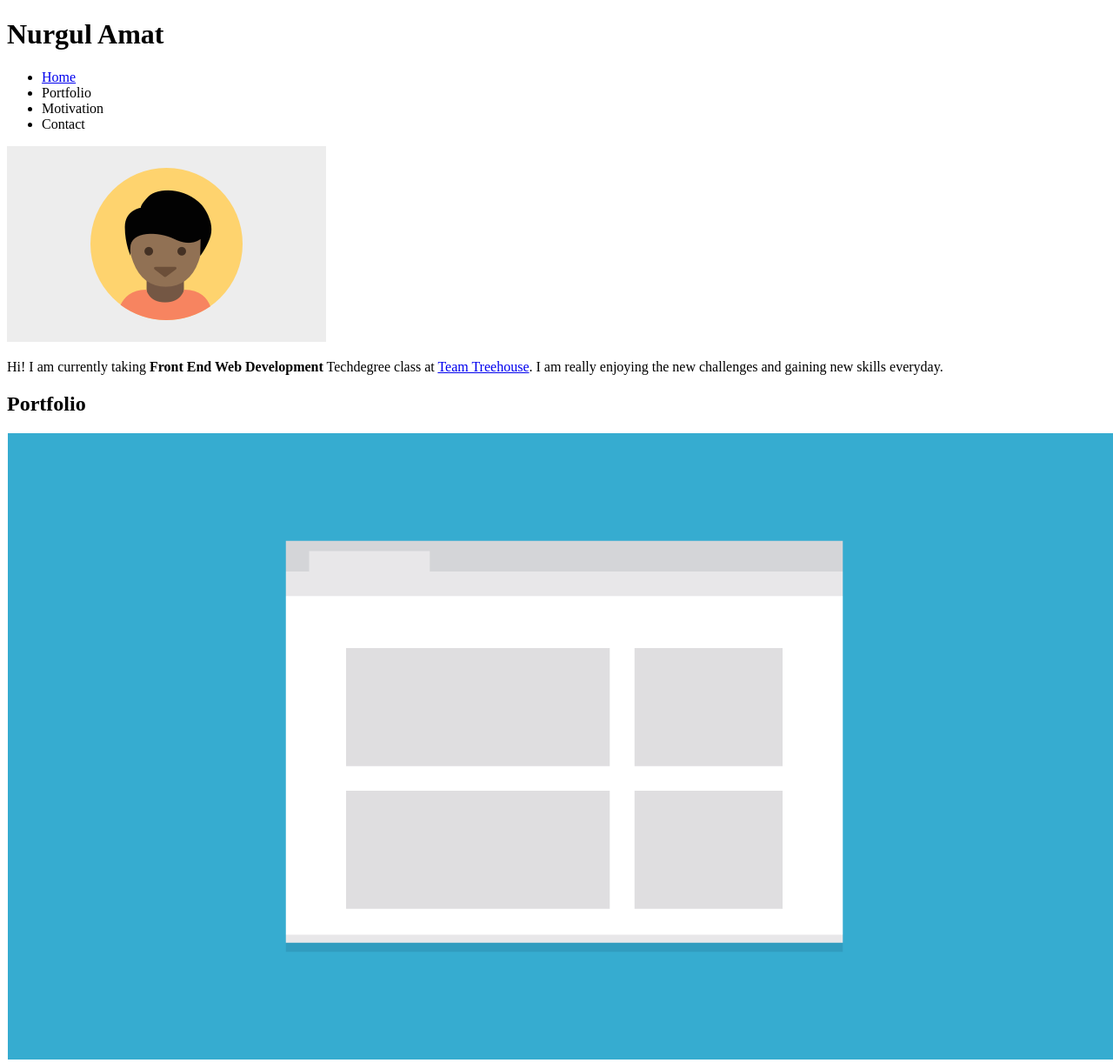
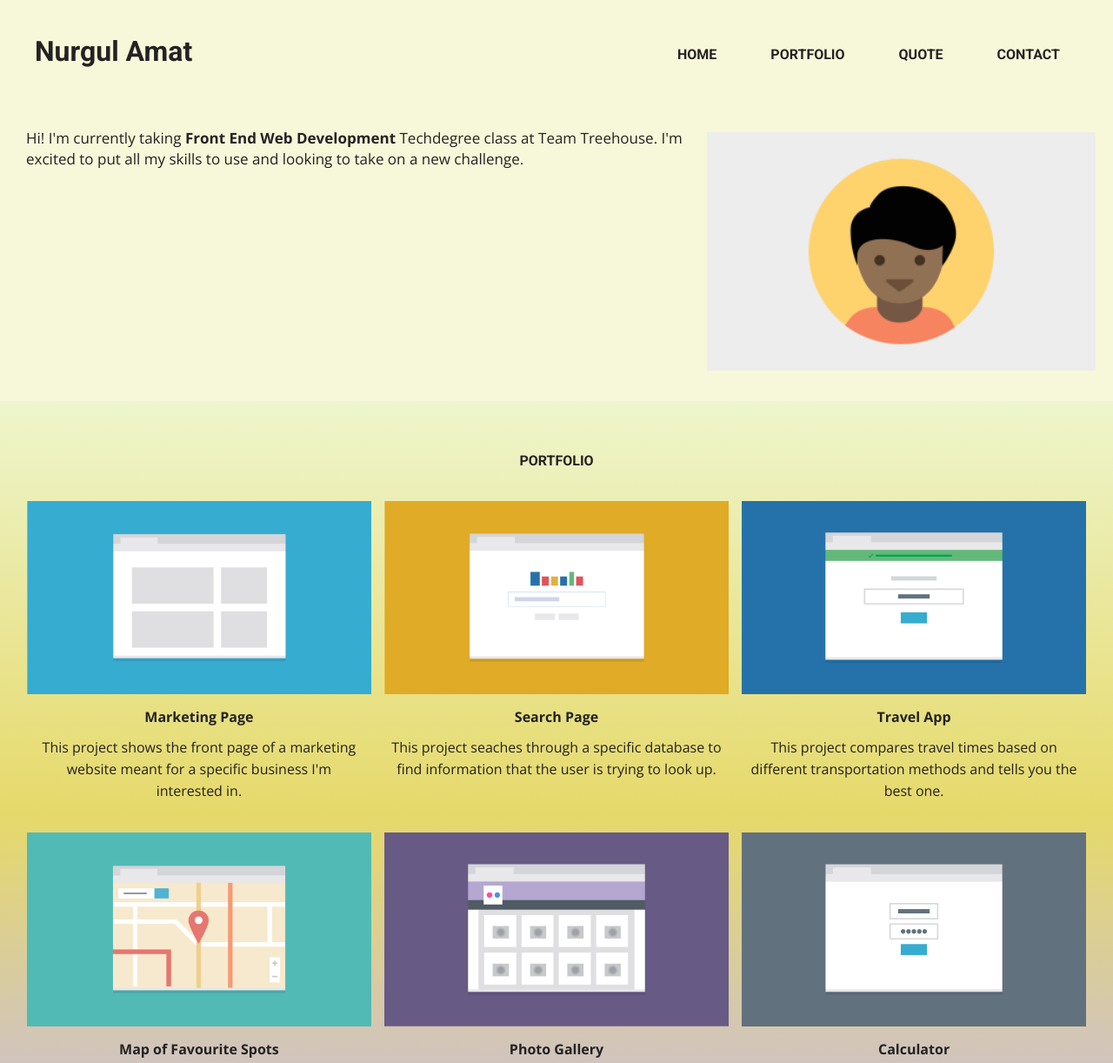
Before and after one commit to nurgul212/Responsive-layout-project-2, a plain HTML site: page index.html in a window 1280 px wide. Shown: the top 1222 px of the page at 87% size. Drawn offline with nearby package versions, Linux system fonts and the light colour scheme.

Commit message:
added for review

```diff
--- a/css/style.css
+++ b/css/style.css
@@ -0,0 +1,194 @@
+/* =================================
+  Base Element Styles
+==================================== */
+* {
+    box-sizing: border-box;
+}
+.main-header {
+    background:#f7f7d9;
+    padding: 0 0 32px;
+}
+.main-header,
+.main-nav {
+    display:flex;
+    flex-direction: column;
+}
+
+body {
+    background:#f7f7d9;
+    text-align: center;
+    color:  #242222;
+    margin: 0 auto;
+}
+.main-container{
+    background:linear-gradient(#ebf5c9c7,#e6d96a, #c2b6f5, #f7f7d9);
+}
+H2 {
+    font-family: 'Roboto', sans-serif;
+    font-size:16px;
+}
+h1,ul, .main-footer  {
+    font-family: 'Roboto', sans-serif;
+    padding: 0;
+    margin:30px 10px;
+}
+h3, p {
+    font-family: 'Open Sans', sans-serif;
+    font-size: 16px;
+    line-height: 25px;
+    margin:10px 8px;
+ }
+img {
+    width:100%;
+}
+li {
+    list-style: none;
+    font-size: 16px;
+    text-transform: uppercase;
+    padding:15px;
+}
+a{
+    text-decoration: none;
+    color: rgb(36, 34, 34);
+}
+a:hover {
+    text-decoration: underline;
+    color:#f83d1c;
+}
+.nav {
+    background-color: white;
+    padding: 15px;
+    margin: 8px 16px;
+}
+.pro-intro {
+    margin-top: -20px;
+}
+.profile-picture {
+    padding-top:15px;
+    padding-bottom:15px;
+    width: 60%;
+}
+.main-container, #portfolio, #contact {
+    padding:30px;
+}
+.subsection {
+    padding-bottom:25px;
+}
+.quote {
+    font: 20px 'Georgia', sans-serif;
+    font-style: italic;
+    color:white;
+    margin: 0;
+    background-image: linear-gradient(180deg, #52ACFF 25%, #FFE32C 100%);
+    padding: 50px;
+    border-radius: 50%;
+}
+.quote figcaption,
+.quote blockquote {
+    margin: 20px 10px;
+}
+.phone-email {
+      margin-top:25px;
+}
+
+.footer-nav {
+    display:none;
+}
+footer {
+    border-top:solid rgb(173, 172, 172) 1px;
+    margin-top:20px;
+    display:flex;
+    flex-direction:row;
+    justify-content: space-between;
+}
+
+/* =================================
+  Media Queries for tablets at 768px
+==================================== */
+ @media screen and (min-width:768px) {
+     body{
+         flex-wrap:wrap;
+     }
+     .main-header{
+         padding-top: 10px;
+     }
+      .main-nav {
+        margin-top:-1em;
+        flex-direction: row;
+        justify-content:center;
+      }
+      .nav {
+        background-color:transparent;
+      }
+      .pro-intro {
+          display:flex;
+          justify-content: center;
+       }
+      .profile-picture {
+         max-width:50%;
+          order:2;
+          margin-right:20px;
+          margin-bottom: 20px;
+       }
+      .introduction {
+          text-align: left;
+          margin-left:30px;
+          font-size:17px;
+          line-height: 3vh;
+      }
+       .section {
+           display:flex;
+           flex-wrap:wrap;
+           justify-content: space-between;
+           margin:0.5rem;
+        }
+       .subsection{
+           max-width:48%;
+       }
+       .quote {
+           border-radius: 2%;
+           margin-left:10px;
+           margin-right:10px;
+       }
+       .contact-text {
+        max-width: 65%;
+        margin: auto;
+       }
+      .footer-nav{
+          display: flex;
+          margin-top:-3px;
+      }
+      .top-top{
+          display:none;
+      }
+}
+ /* =================================
+  Media Queries for desktop screen at 1024px
+==================================== */
+@media screen and (min-width:1024px) {
+    .main-header {
+	    flex-direction: row;
+        justify-content: space-between;
+        padding-left:30px;
+        padding-right:20px;
+	  }
+    .main-nav {
+        margin-top: 20px;
+        align-self: center;
+    }
+
+    .main-container, #portfolio, #contact {
+        padding:23px;
+    }
+    .subsection{
+        max-width:32.5%;
+    }
+    .contact-text {
+        max-width: 50%;
+        margin: auto;
+    }
+   .quote {
+        border-radius: 0;
+        font-size: 30px;
+    }
+}
--- a/index.html
+++ b/index.html
@@ -1,68 +1,96 @@
 <!DOCTYPE html>
 <html lang="en">
-
     <head>
         <meta charset="UTF-8">
-    <meta http-equiv="X-UA-Compatible" content="IE=edge">
-    <meta name="viewport" content="width=device-width, initial-scale=1.0">
+        <meta name=viewport content="width=device-width, initial-scale=1">
         <title>Responsive Layout project 2</title>
-    <link href='https://fonts.googleapis.com/css?family=Varela+Round' rel='stylesheet' type='text/css'>
+        <link rel="preconnect" href="https://fonts.googleapis.com">
+        <link rel="preconnect" href="https://fonts.gstatic.com" crossorigin>
+        <link href="https://fonts.googleapis.com/css2?family=Open+Sans:wght@300;400;700&family=Roboto:wght@700&display=swap" rel="stylesheet">
         <link rel="stylesheet" href="css/style.css">
     </head>
     <body>
-        <header class="main-header">
-            <h1>Nurgul Amat</h1>
-            <ul class=main-nav>
-                <li><a href="index.html">Home</a></li>
-                <li>Portfolio</li>
-                <li>Motivation</li>
-                <li>Contact</li>
+        <header>
+            <div class="main-header">
+               <h1 class="student-name">Nurgul Amat</h1>
+                <ul class="main-nav">
+                    <li class="nav"><a href="index.html">Home</a></li>
+                    <li class="nav"><a href="#portfolio">Portfolio</a></li>
+                    <li class="nav"><a href="#quote-id">Quote</a></li>
+                    <li class="nav"><a href="#contact">Contact</a></li>
                 </ul>
-            <img src="images/responsive-layout-profile.png" alt="Responsive profile picture">
-            <p>Hi! I am currently taking <strong>Front End Web Development</strong> Techdegree class at <a href="https://teamtreehouse.com/home">Team Treehouse</a>. I am really enjoying the new challenges and gaining new skills everyday.</p>
+            </div>
+            <div class="pro-intro">
+                <img class="profile-picture" src="images/responsive-layout-profile.png" alt="Responsive profile picture">
+                <p class="introduction">Hi! I'm currently taking <strong>Front End Web Development</strong> Techdegree class at <a href="https://teamtreehouse.com/home">Team Treehouse</a>. I'm excited to put all my skills to use and looking to take on a new challenge.  </p>
+            </div>
         </header>
-        <h2>Portfolio</h2>
 
-        <div>
+        <main class="main-container">
+            <h2 id="portfolio">PORTFOLIO</h2>
+            <div class="section">
+                <div class="subsection">
                     <img src="images/portfolio-1.png" alt="Marketing Page Pic"/>
                     <h3>Marketing Page</h3>
                     <p>This project shows the front page of a marketing website meant for a specific business I'm interested in.</p>
                 </div>
-        <div>
+
+                <div class="subsection">
                     <img src="images/portfolio-2.png" alt="Search Page Pic"/>
                     <h3>Search Page</h3>
                     <p>This project seaches through a specific database to find information that the user is trying to look up.</p>
                 </div>
-        <div>
+
+                <div class="subsection">
                     <img src="images/portfolio-3.png" alt="Travel App Pic"/>
                     <h3>Travel App</h3>
                     <p>This project compares travel times based on different transportation methods and tells you the best one.</p>
                 </div>
-        <div>
+
+                <div class="subsection">
                     <img src="images/portfolio-4.png" alt="Map of Favourite Spots Pic"/>
                     <h3>Map of Favourite Spots</h3>
                     <p>This project uses mapping apis to plot points for my favourite spots in the city for a do-it-yourself walking tour.</p>
                 </div>
-        <div>
+
+                <div class="subsection">
                     <img src="images/portfolio-5.png" alt="Photo Gallery Pic"/>
                     <h3>Photo Gallery</h3>
                     <p>This project shows pictures from a recent trip to the viewer and allows them to easily navigate through photos.</p>
                 </div>
-        <div>
+
+                <div class="subsection">
                     <img src="images/portfolio-6.png" alt="Calculator Pic"/>
                     <h3>Calculator</h3>
                     <p>Someone can enter in the numbers they want, and press the big blue button and get the result.</p>
                 </div>
-        <div id="motivation">
-            <h2>My Motivation Quoto</h2>
-            <P>Life begins at the end of your comfort zone. -Neale Donald Walsch</P>
             </div>
+            <div id="quote-id">
+                <h2>QUOTE</h2>
+                <figure class="quote">
+                <blockquote>
+                    <strong>&ldquo; Life begins at the end of your comfort zone.&rdquo;</strong>
+                </blockquote>
+                <figcaption>
+                  <p>&mdash; Neale Donald Walsch</p> </figcaption>
+              </figure>
+            </div>
+
+            <div class="contact-container">
+                <h2 id="contact">CONTACT</h2>
+                <p class="contact-text">If you're interested in chatting or want more informaiton about what I've been working on, I'd love to hear from you!</p>
+                <p class="phone-email">Phone &ensp; <a><strong> +1 (306) 555-1234</strong></a></p>
+                <p class="phone-email">Email &ensp; <a><strong>myemail@gmail.com</strong></a></p>
+            </div>
+        </main>
+
        <footer class="main-footer">
-           <p>Nurgul Amat</p>
+           <p><strong>Nurgul Amat</strong></p>
+           <p><a class="top-top" href="#top"><strong>BACK TO TOP</strong></a></p>
             <ul class="footer-nav">
                 <li class="nav"><a href="index.html">Home</a></li>
                 <li class="nav"><a href="#portfolio">Portfolio</a></li>
-            <li class="nav"><a href="#skills">Motivation</a></li>
+                <li class="nav"><a href="#quote-id">Quote</a></li>
                <li class="nav"><a href="#contact">Contact</a></li>
             </ul>
        </footer>
```
Lines whose indentation alone changed are shown as unchanged.
